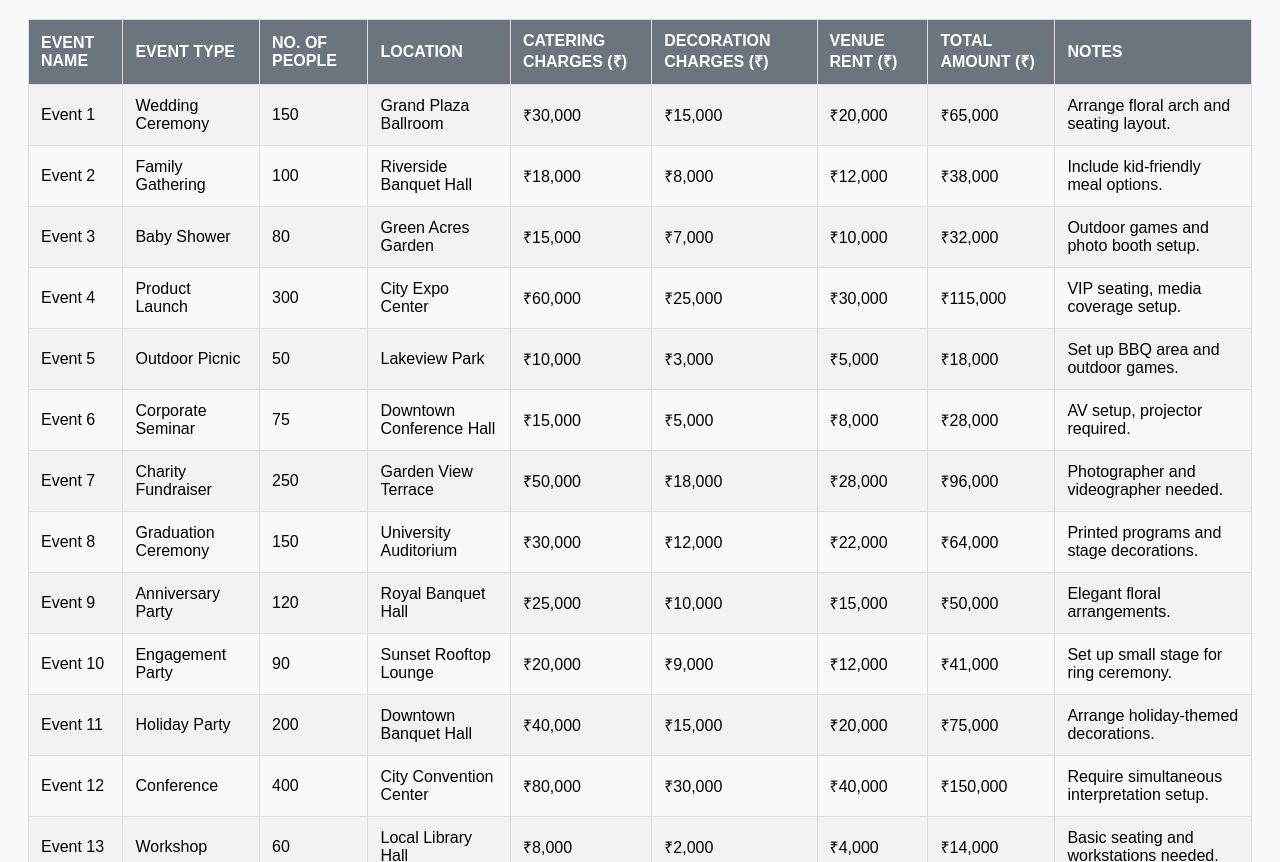
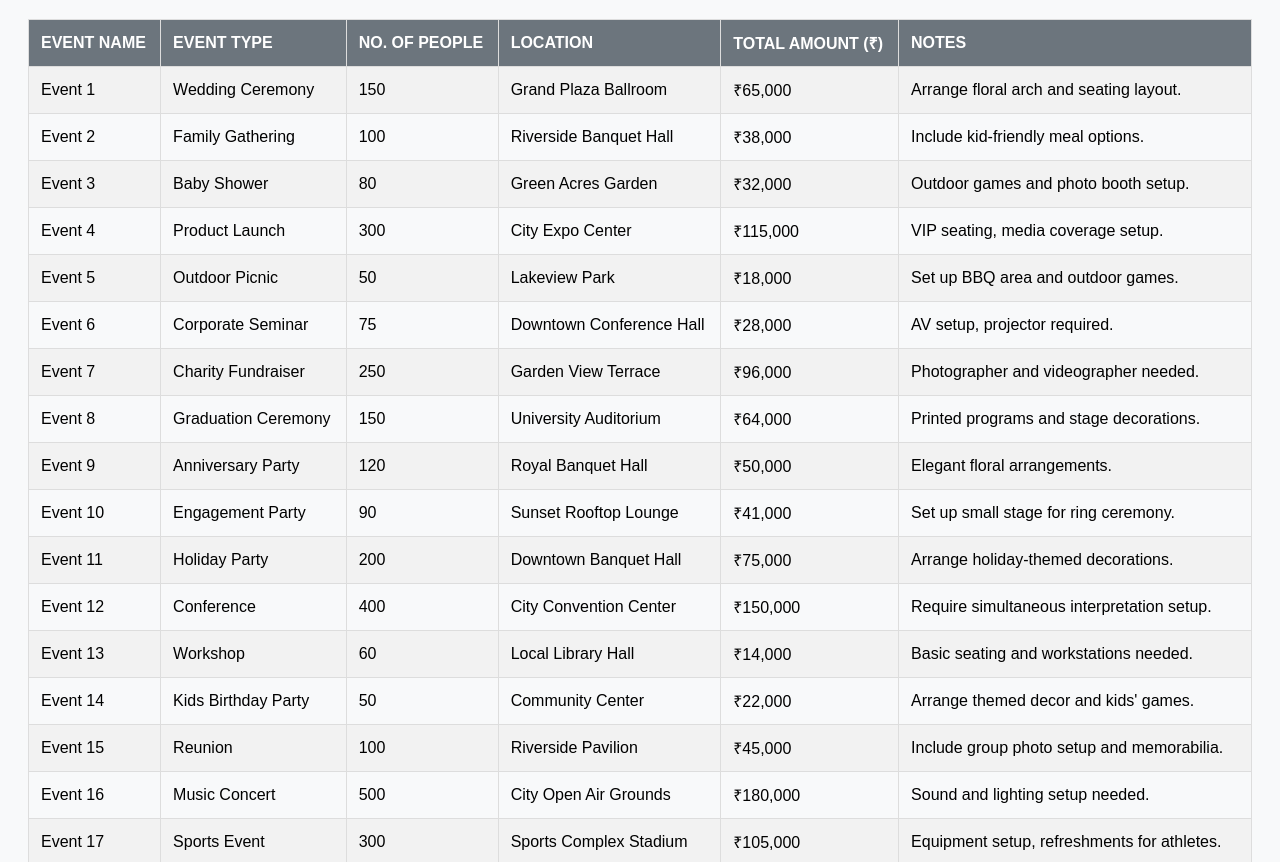
Before and after one commit to Arpita8682/activitywebsite.html, a plain HTML site: page table of events.html in a window 1280 px wide. Shown: the part 89-951 px from the top of the page. Drawn offline with Linux system fonts and the light colour scheme.

Commit message:
done some changes

```diff
--- a/table of events.html
+++ b/table of events.html
@@ -58,37 +58,186 @@
             <th>Event Type</th>
             <th>No. of People</th>
             <th>Location</th>
-            <th>Catering Charges (₹)</th>
-            <th>Decoration Charges (₹)</th>
-            <th>Venue Rent (₹)</th>
+
             <th>Total Amount (₹)</th>
             <th>Notes</th>
         </tr>
-        <tr><td>Event 1</td><td>Wedding Ceremony</td><td>150</td><td>Grand Plaza Ballroom</td><td>₹30,000</td><td>₹15,000</td><td>₹20,000</td><td>₹65,000</td><td>Arrange floral arch and seating layout.</td></tr>
-        <tr><td>Event 2</td><td>Family Gathering</td><td>100</td><td>Riverside Banquet Hall</td><td>₹18,000</td><td>₹8,000</td><td>₹12,000</td><td>₹38,000</td><td>Include kid-friendly meal options.</td></tr>
-        <tr><td>Event 3</td><td>Baby Shower</td><td>80</td><td>Green Acres Garden</td><td>₹15,000</td><td>₹7,000</td><td>₹10,000</td><td>₹32,000</td><td>Outdoor games and photo booth setup.</td></tr>
-        <tr><td>Event 4</td><td>Product Launch</td><td>300</td><td>City Expo Center</td><td>₹60,000</td><td>₹25,000</td><td>₹30,000</td><td>₹115,000</td><td>VIP seating, media coverage setup.</td></tr>
-        <tr><td>Event 5</td><td>Outdoor Picnic</td><td>50</td><td>Lakeview Park</td><td>₹10,000</td><td>₹3,000</td><td>₹5,000</td><td>₹18,000</td><td>Set up BBQ area and outdoor games.</td></tr>
-        <tr><td>Event 6</td><td>Corporate Seminar</td><td>75</td><td>Downtown Conference Hall</td><td>₹15,000</td><td>₹5,000</td><td>₹8,000</td><td>₹28,000</td><td>AV setup, projector required.</td></tr>
-        <tr><td>Event 7</td><td>Charity Fundraiser</td><td>250</td><td>Garden View Terrace</td><td>₹50,000</td><td>₹18,000</td><td>₹28,000</td><td>₹96,000</td><td>Photographer and videographer needed.</td></tr>
-        <tr><td>Event 8</td><td>Graduation Ceremony</td><td>150</td><td>University Auditorium</td><td>₹30,000</td><td>₹12,000</td><td>₹22,000</td><td>₹64,000</td><td>Printed programs and stage decorations.</td></tr>
-        <tr><td>Event 9</td><td>Anniversary Party</td><td>120</td><td>Royal Banquet Hall</td><td>₹25,000</td><td>₹10,000</td><td>₹15,000</td><td>₹50,000</td><td>Elegant floral arrangements.</td></tr>
-        <tr><td>Event 10</td><td>Engagement Party</td><td>90</td><td>Sunset Rooftop Lounge</td><td>₹20,000</td><td>₹9,000</td><td>₹12,000</td><td>₹41,000</td><td>Set up small stage for ring ceremony.</td></tr>
-        <tr><td>Event 11</td><td>Holiday Party</td><td>200</td><td>Downtown Banquet Hall</td><td>₹40,000</td><td>₹15,000</td><td>₹20,000</td><td>₹75,000</td><td>Arrange holiday-themed decorations.</td></tr>
-        <tr><td>Event 12</td><td>Conference</td><td>400</td><td>City Convention Center</td><td>₹80,000</td><td>₹30,000</td><td>₹40,000</td><td>₹150,000</td><td>Require simultaneous interpretation setup.</td></tr>
-        <tr><td>Event 13</td><td>Workshop</td><td>60</td><td>Local Library Hall</td><td>₹8,000</td><td>₹2,000</td><td>₹4,000</td><td>₹14,000</td><td>Basic seating and workstations needed.</td></tr>
-        <tr><td>Event 14</td><td>Kids Birthday Party</td><td>50</td><td>Community Center</td><td>₹10,000</td><td>₹5,000</td><td>₹7,000</td><td>₹22,000</td><td>Arrange themed decor and kids' games.</td></tr>
-        <tr><td>Event 15</td><td>Reunion</td><td>100</td><td>Riverside Pavilion</td><td>₹20,000</td><td>₹10,000</td><td>₹15,000</td><td>₹45,000</td><td>Include group photo setup and memorabilia.</td></tr>
-        <tr><td>Event 16</td><td>Music Concert</td><td>500</td><td>City Open Air Grounds</td><td>₹90,000</td><td>₹40,000</td><td>₹50,000</td><td>₹180,000</td><td>Sound and lighting setup needed.</td></tr>
-        <tr><td>Event 17</td><td>Sports Event</td><td>300</td><td>Sports Complex Stadium</td><td>₹60,000</td><td>₹20,000</td><td>₹25,000</td><td>₹105,000</td><td>Equipment setup, refreshments for athletes.</td></tr>
-        <tr><td>Event 18</td><td>Fashion Show</td><td>200</td><td>Luxury Hotel Ballroom</td><td>₹50,000</td><td>₹20,000</td><td>₹30,000</td><td>₹100,000</td><td>Runway setup and dressing rooms required.</td></tr>
-        <tr><td>Event 19</td><td>Award Ceremony</td><td>250</td><td>Royal Banquet Hall</td><td>₹40,000</td><td>₹15,000</td><td>₹18,000</td><td>₹73,000</td><td>Trophy table setup and AV required.</td></tr>
-        <tr><td>Event 20</td><td>Cultural Festival</td><td>600</td><td>Central Park</td><td>₹100,000</td><td>₹45,000</td><td>₹60,000</td><td>₹205,000</td><td>Food stalls, stage setup, and lighting needed.</td></tr>
+
+        <tr>
+            <td>Event 1</td>
+            <td>Wedding Ceremony</td>
+            <td>150</td>
+            <td>Grand Plaza Ballroom</td>
+            <td>₹65,000</td>
+            <td>Arrange floral arch and seating layout.</td>
+        </tr>
+
+        <tr>
+            <td>Event 2</td>
+            <td>Family Gathering</td>
+            <td>100</td>
+            <td>Riverside Banquet Hall</td>
+            <td>₹38,000</td>
+            <td>Include kid-friendly meal options.</td>
+        </tr>
+
+        <tr>
+            <td>Event 3</td>
+            <td>Baby Shower</td>
+            <td>80</td>
+            <td>Green Acres Garden</td>
+            <td>₹32,000</td>
+            <td>Outdoor games and photo booth setup.</td>
+        </tr>
+
+        <tr>
+            <td>Event 4</td>
+            <td>Product Launch</td>
+            <td>300</td>
+            <td>City Expo Center</td>
+             <td>₹115,000</td>
+            <td>VIP seating, media coverage setup.</td>
+        </tr>
+
+        <tr>
+            <td>Event 5</td>
+            <td>Outdoor Picnic</td>
+            <td>50</td>
+            <td>Lakeview Park</td>
+            <td>₹18,000</td>
+            <td>Set up BBQ area and outdoor games.</td>
+        </tr>
+
+        <tr>
+            <td>Event 6</td>
+            <td>Corporate Seminar</td>
+            <td>75</td>
+            <td>Downtown Conference Hall</td>
+            <td>₹28,000</td>
+            <td>AV setup, projector required.</td>
+        </tr>
+
+        <tr>
+            <td>Event 7</td>
+            <td>Charity Fundraiser</td>
+            <td>250</td>
+            <td>Garden View Terrace</td>
+            <td>₹96,000</td>
+            <td>Photographer and videographer needed.</td>
+        </tr>
+
+        <tr>
+            <td>Event 8</td>
+            <td>Graduation Ceremony</td>
+            <td>150</td>
+            <td>University Auditorium</td>
+           <td>₹64,000</td>
+            <td>Printed programs and stage decorations.</td>
+        </tr>
+
+        <tr>
+            <td>Event 9</td>
+            <td>Anniversary Party</td>
+            <td>120</td>
+            <td>Royal Banquet Hall</td>
+            <td>₹50,000</td>
+            <td>Elegant floral arrangements.</td>
+        </tr>
+
+        <tr>
+            <td>Event 10</td>
+            <td>Engagement Party</td>
+            <td>90</td>
+            <td>Sunset Rooftop Lounge</td>
+             <td>₹41,000</td>
+            <td>Set up small stage for ring ceremony.</td>
+        </tr>
+
+        <tr>
+            <td>Event 11</td>
+            <td>Holiday Party</td>
+            <td>200</td>
+            <td>Downtown Banquet Hall</td>
+           <td>₹75,000</td>
+            <td>Arrange holiday-themed decorations.</td>
+        </tr>
+
+        <tr>
+            <td>Event 12</td>
+            <td>Conference</td>
+            <td>400</td>
+            <td>City Convention Center</td>
+            <td>₹150,000</td>
+            <td>Require simultaneous interpretation setup.</td>
+        </tr>
+
+        <tr>
+            <td>Event 13</td>
+            <td>Workshop</td>
+            <td>60</td>
+            <td>Local Library Hall</td>
+           <td>₹14,000</td>
+            <td>Basic seating and workstations needed.</td>
+        </tr>
+        <tr>
+            <td>Event 14</td>
+            <td>Kids Birthday Party</td>
+            <td>50</td>
+            <td>Community Center</td>
+            <td>₹22,000</td>
+            <td>Arrange themed decor and kids' games.</td>
+        </tr>
+        <tr><td>Event 15</td>
+            <td>Reunion</td>
+            <td>100</td>
+            <td>Riverside Pavilion</td>
+            <td>₹45,000</td>
+            <td>Include group photo setup and memorabilia.</td>
+        </tr>
+        <tr>
+            <td>Event 16</td>
+            <td>Music Concert</td>
+            <td>500</td>
+            <td>City Open Air Grounds</td>
+
+            <td>₹180,000</td>
+            <td>Sound and lighting setup needed.</td>
+        </tr>
+
+        <tr>
+            <td>Event 17</td>
+            <td>Sports Event</td>
+            <td>300</td>
+            <td>Sports Complex Stadium</td>
+           <td>₹105,000</td>
+            <td>Equipment setup, refreshments for athletes.</td>
+        </tr>
+        <tr>
+            <td>Event 18</td>
+            <td>Fashion Show</td>
+            <td>200</td>
+            <td>Luxury Hotel Ballroom</td>
+           <td>₹100,000</td>
+            <td>Runway setup and dressing rooms required.</td>
+        </tr>
+        <tr>
+            <td>Event 19</td>
+            <td>Award Ceremony</td>
+            <td>250</td>
+            <td>Royal Banquet Hall</td>
+            <td>₹73,000</td>
+            <td>Trophy table setup and AV required.</td>
+        </tr>
+        <tr>
+            <td>Event 20</td>
+            <td>Cultural Festival</td>
+            <td>600</td>
+            <td>Central Park</td>
+            <td>₹205,000</td>
+         <td>Food stalls, stage setup, and lighting needed.</td>
+        </tr>
         <tr class="total-row">
             <td colspan="4">Total</td>
-            <td>₹741,000</td>
-            <td>₹322,000</td>
-            <td>₹421,000</td>
             <td>₹1,484,000</td>
             <td></td>
         </tr>
```
